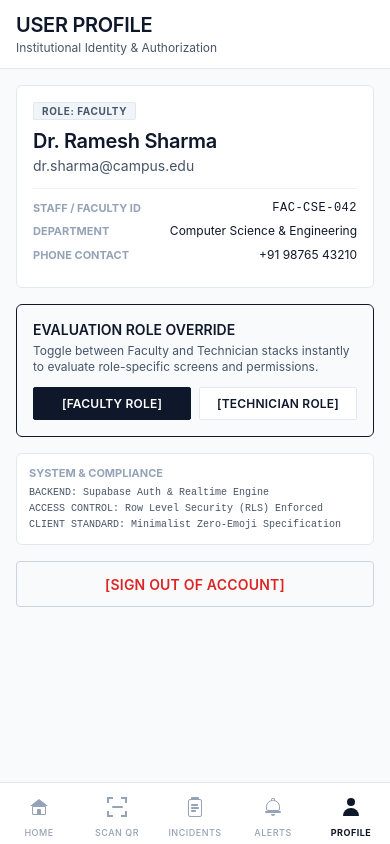
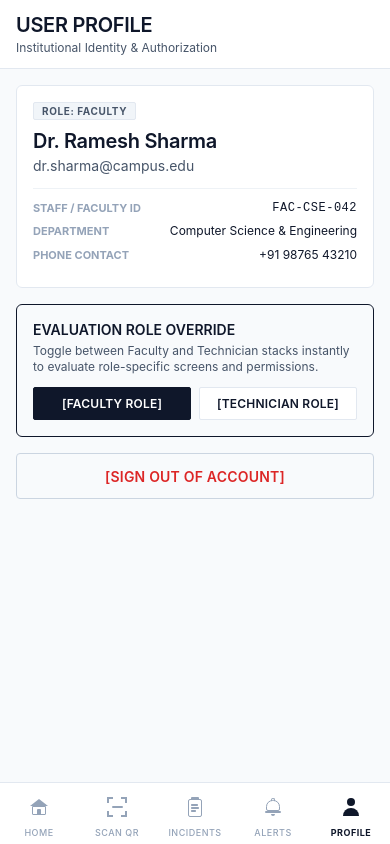
Before and after one commit to Sabareesh-SS/TCS_INTERNAL_HACKATHON_DEVNEST, a React Native app in the folder mobile/: screen /ProfileTab in a window 390 px wide. Built offline with nearby package versions, Linux system fonts and the light colour scheme; no server answers.

Commit message:
fix(mobile-ui): remove 'System & Compliance' section from user profile screen

```diff
--- a/mobile/src/app/screens/shared/ProfileScreen.tsx
+++ b/mobile/src/app/screens/shared/ProfileScreen.tsx
@@ -1,5 +1,5 @@
 import React from 'react';
-import { View, Text, StyleSheet, ScrollView, TouchableOpacity, Alert, Platform } from 'react-native';
+import { View, Text, StyleSheet, ScrollView, TouchableOpacity, Alert } from 'react-native';
 import { colors } from '../../../theme/colors';
 import { typography } from '../../../theme/typography';
 import { borderRadius, spacing } from '../../../theme/spacing';
@@ -101,20 +101,6 @@ export const ProfileScreen: React.FC<ProfileScreenProps> = () => {
               </Text>
             </TouchableOpacity>
           </View>
-        </View>
-
-        {/* System Diagnostics Info */}
-        <View style={styles.sysCard}>
-          <Text style={[typography.caption, styles.sysTitle]}>SYSTEM & COMPLIANCE</Text>
-          <Text style={[typography.caption, styles.sysItem]}>
-            BACKEND: Supabase Auth & Realtime Engine
-          </Text>
-          <Text style={[typography.caption, styles.sysItem]}>
-            ACCESS CONTROL: Row Level Security (RLS) Enforced
-          </Text>
-          <Text style={[typography.caption, styles.sysItem]}>
-            CLIENT STANDARD: Minimalist Zero-Emoji Specification
-          </Text>
         </View>
 
         <Button
@@ -226,25 +212,6 @@ const styles = StyleSheet.create({
     color: colors.textPrimary,
     fontSize: 12,
   },
-  sysCard: {
-    backgroundColor: colors.card,
-    borderWidth: 1,
-    borderColor: colors.border,
-    borderRadius: borderRadius.md,
-    padding: spacing.md,
-    marginBottom: spacing.lg,
-  },
-  sysTitle: {
-    color: colors.textMuted,
-    fontWeight: '700',
-    marginBottom: spacing.xs,
-  },
-  sysItem: {
-    color: colors.textSecondary,
-    marginTop: 2,
-    fontFamily: Platform.OS === 'ios' ? 'Menlo' : 'monospace',
-    fontSize: 10,
-  },
   logoutBtn: {
     marginBottom: spacing.xxl,
   },
```
